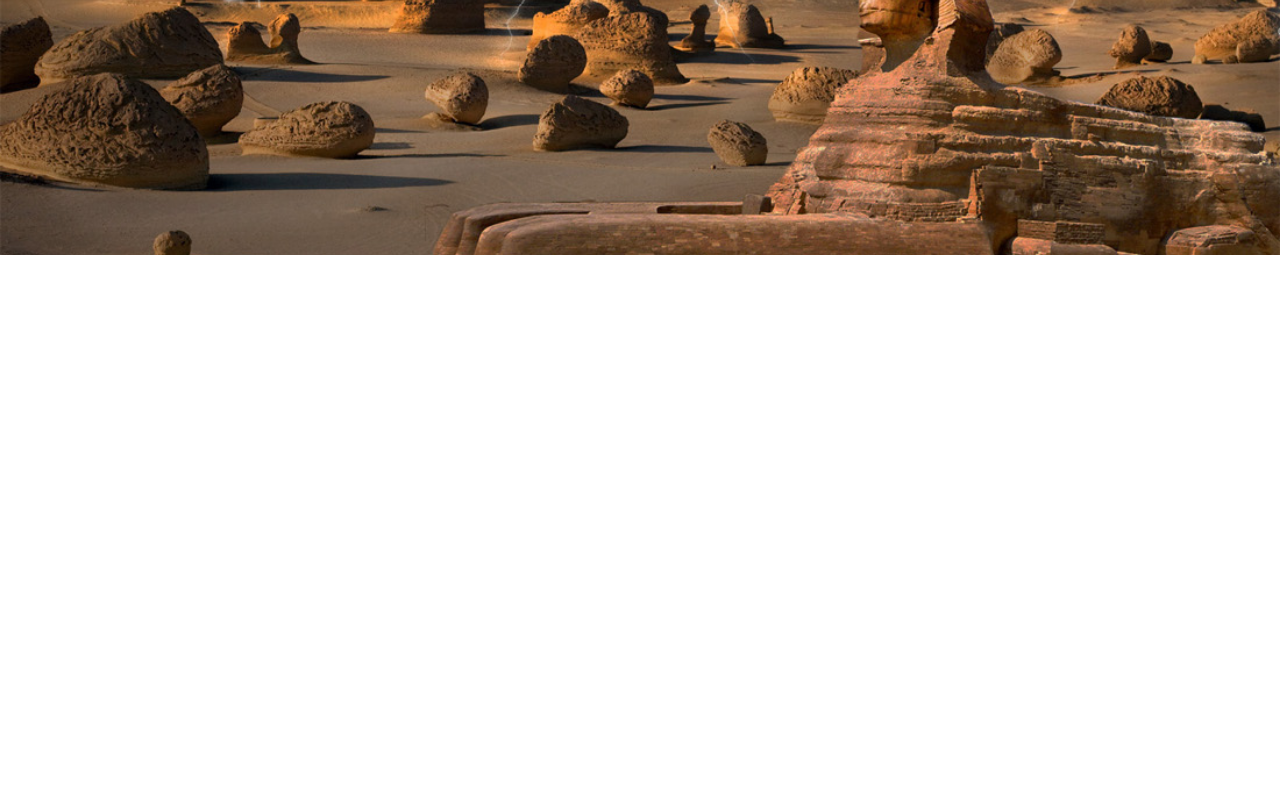
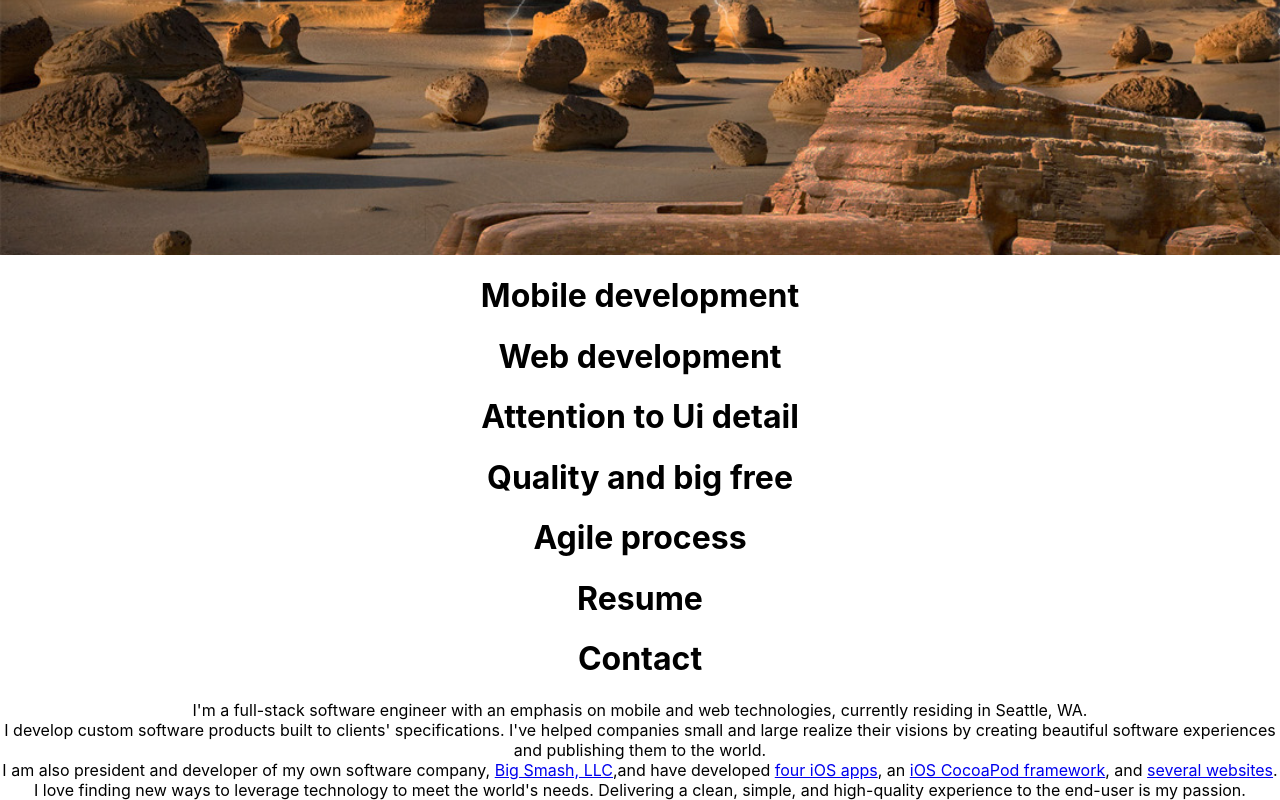
Before and after one commit to joshdhenry/joshhenry, a React (Create React App) app: page / in a window 1280 px wide. Shown: the part 2119-2919 px from the top of the page. Before the commit the page ends 2374 px from the top, so only its background shows below. Built offline with nearby package versions, Linux system fonts and the light colour scheme.

Commit message:
Add content, test parallax images

```diff
--- a/src/App.js
+++ b/src/App.js
@@ -1,22 +1,33 @@
 import "./App.css";
 import "./NavigationBar/component";
 import NavigationBar from "./NavigationBar/component";
-import { ParallaxBanner, ParallaxProvider } from "react-scroll-parallax";
-import bubbleImage from './assets/bubble-sophie-and-clover.jpg';
-import egyptImage from './assets/egypt.jpg';
+import {
+  Parallax,
+  ParallaxBanner,
+  ParallaxProvider,
+} from "react-scroll-parallax";
+import bubbleImage from "./assets/bubble-sophie-and-clover.jpg";
+import egyptImage from "./assets/egypt.jpg";
 
 function App() {
   return (
     <ParallaxProvider>
       <div className="App">
         <NavigationBar />
-          <img src={bubbleImage}/>
+        <Parallax
+          className="custom-class"
+          y={[-70, 70]}
+          x={[-70, 10]}
+          tagOuter="figure"
+        >
+          <img src={bubbleImage} />
+        </Parallax>
         <ParallaxBanner
           className="your-class"
           layers={[
             {
-                  image: egyptImage,
-                  amount: 0.5,
+              image: bubbleImage,
+              amount: 0.1,
             },
             {
               image: egyptImage,
@@ -24,13 +35,21 @@ function App() {
             },
           ]}
           style={{
-              height: '500px',
+            height: "500px",
           }}
         >
-          <h1>Banner Children</h1>
+          Banner Children
+        </ParallaxBanner>
+        <h1>Mobile development</h1>
+        <h1>Web development</h1>
+        <h1>Attention to Ui detail</h1>
+        <h1>Quality and big free</h1>
+        <h1>Agile process</h1>
+        <h1>Resume</h1>
+        <h1>Contact</h1>
         <div>
-            I'm a full-stack software engineer with an emphasis on mobile and
-            web technologies, currently residing in Seattle, WA.
+          I'm a full-stack software engineer with an emphasis on mobile and web
+          technologies, currently residing in Seattle, WA.
         </div>
 
         <div>
@@ -51,10 +70,9 @@ function App() {
         </div>
         <div>
           I love finding new ways to leverage technology to meet the world's
-            needs. Delivering a clean, simple, and high-quality experience to
-            the end-user is my passion.
+          needs. Delivering a clean, simple, and high-quality experience to the
+          end-user is my passion.
         </div>
-        </ParallaxBanner>
       </div>
     </ParallaxProvider>
   );
```
Lines whose indentation alone changed are shown as unchanged.
